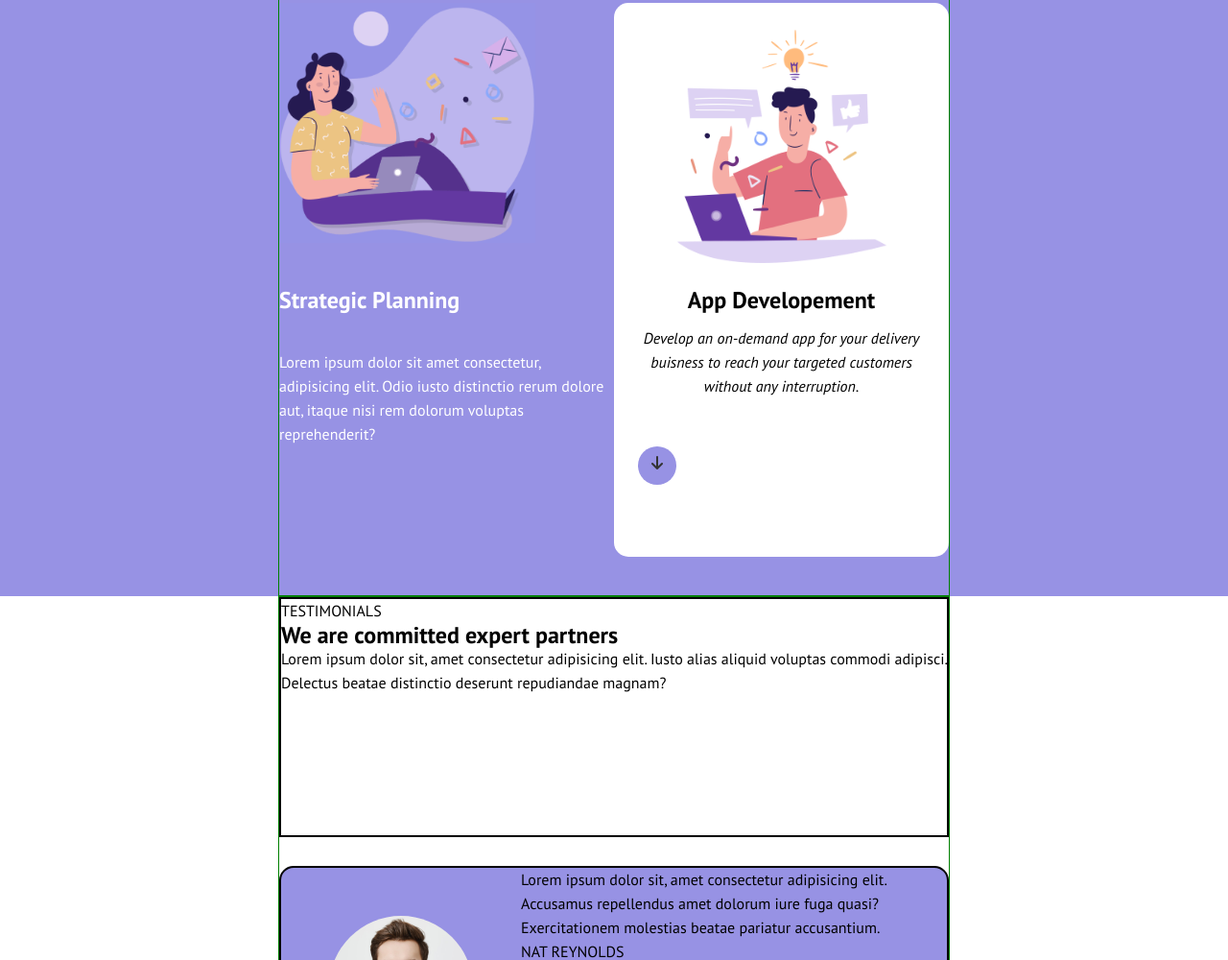
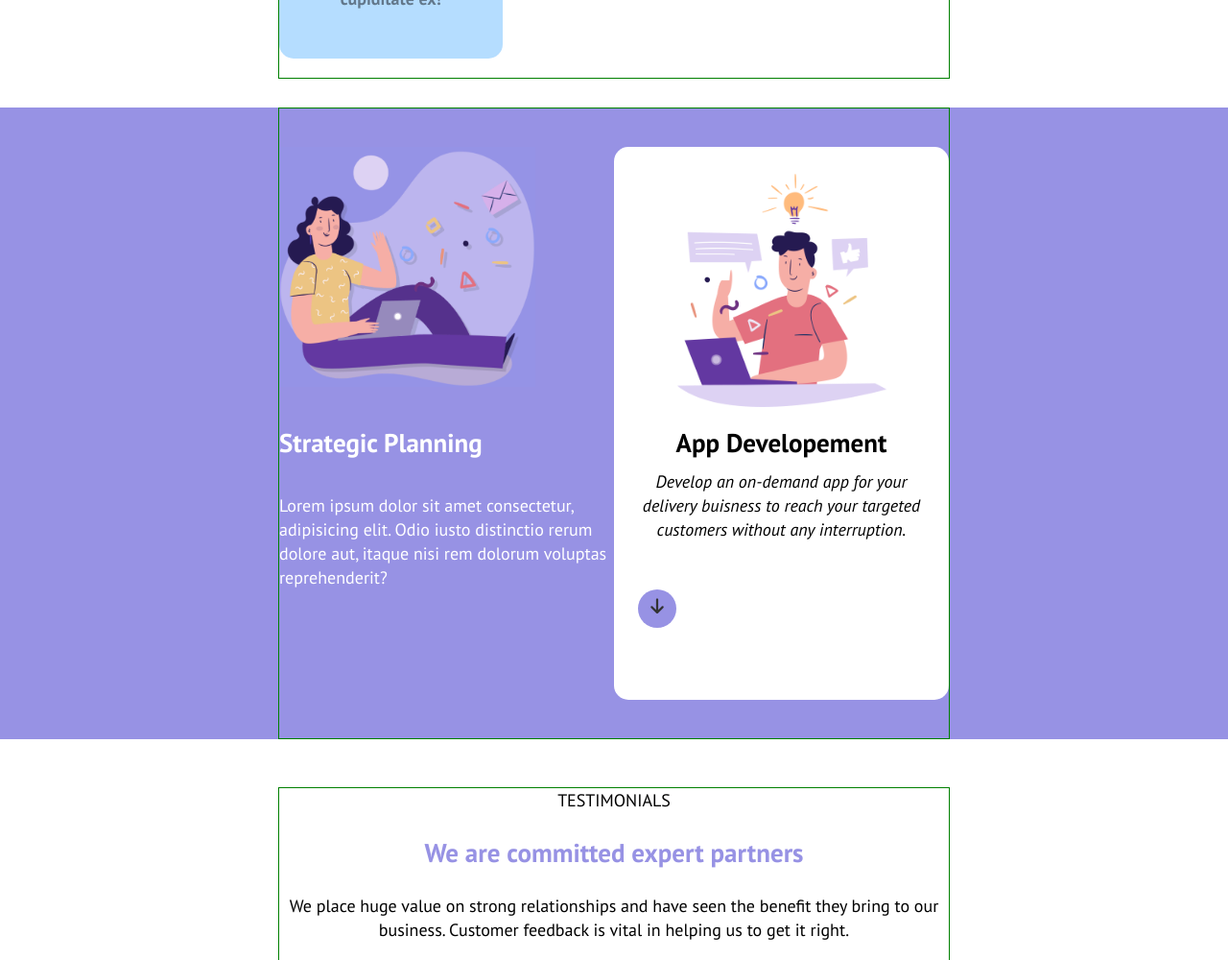
Before and after one commit to Alethepata/htmlcss-responsive-layout, a plain HTML site: page index.html in a window 1280 px wide. Shown: the part 1800-2800 px from the top of the page at 96% size. Drawn offline with Linux system fonts and the light colour scheme.

Commit message:
[Edit] 3° section text

```diff
--- a/css/style.css
+++ b/css/style.css
@@ -6,6 +6,7 @@
 body{
     font-family: 'PT Sans';
     line-height: 25px;
+    font-size: 18px;
 }
 
 .debug{
@@ -198,6 +199,34 @@ section:nth-child(2) .link i {
 
 /* 3° SECTION */
 
+section:nth-child(3){
+    text-align: center;
+    margin: 50px 0;
+
+}
+section:nth-child(3) h1{
+    color: var(--violet);
+    margin: 30px 0;
+}
+section:nth-child(3) .card{
+    color: var(--white);
+    margin-bottom: 40px;
+}
+section:nth-child(3) .card p::before{
+    content: '\275D';
+    font-size: 30px;
+}
+section:nth-child(3) .card p::after{
+    content: '\275E';
+    font-size: 30px;
+}
+section:nth-child(3) .card p{
+    margin-bottom: 10px;
+}
+section:nth-child(3) .card span{
+    font-weight: 700;
+}
+
 section:nth-child(3) .row:not(.row:first-child){
     background-color:var(--violet) ;
     margin:30px 0 ;
--- a/index.html
+++ b/index.html
@@ -130,7 +130,7 @@
         <section>  <!-- 3° SECTION -->
             <div class="container">
                 <div class="row">
-                    <div class="col debug debug-col">
+                    <div class="col">
                         <span>
                             TESTIMONIALS
                         </span>
@@ -138,18 +138,18 @@
                             We are committed expert partners
                         </h1>
                         <p>
-                            Lorem ipsum dolor sit, amet consectetur adipisicing elit. Iusto alias aliquid voluptas commodi adipisci. Delectus beatae distinctio deserunt repudiandae magnam?
+                            We place huge value on strong relationships and have seen the benefit they bring to our business. Customer feedback is vital in helping us to get it right.
                         </p>
                     </div>
                 </div>
-                <div class="row border-radius debug flex direction">
+                <div class="row border-radius flex direction">
                     <div class="card">
                         <div class="col">
                             <img src="img/testimonial1.jpg" alt="">
                         </div>
                         <div class="col">
                             <p>
-                                Lorem ipsum dolor sit, amet consectetur adipisicing elit. Accusamus repellendus amet dolorum iure fuga quasi? Exercitationem molestias beatae pariatur accusantium.
+                                Vitae suscipit tellus mauris a diam maecenas sed enim ut. Mauris augue neque gravida in fermentum. Praesent semper feugiat nibh pulvinar proin.
                             </p>
                             <span>
                                 NAT REYNOLDS
@@ -157,14 +157,14 @@
                         </div>
                     </div>
                 </div>
-                <div class="row border-radius debug flex direction">
+                <div class="row border-radius flex direction">
                     <div class="card">
                         <div class="col">
                             <img src="img/testimonial2.jpg" alt="">
                         </div>
                         <div class="col">
                             <p>
-                                Lorem ipsum dolor sit, amet consectetur adipisicing elit. Accusamus repellendus amet dolorum iure fuga quasi? Exercitationem molestias beatae pariatur accusantium.
+                                Pharetra vel turpis nunc eget lorem. Quisque id diam vel quam elementum pulvinar etiam. Urna porttitor rhoncus dolor purus non enim praesent elementum.
                             </p>
                             <span>
                                 CECILIA ALMENDA
@@ -172,14 +172,14 @@
                         </div>
                     </div>
                 </div>
-                <div class="row border-radius debug flex direction">
+                <div class="row border-radius flex direction">
                     <div class="card">
                         <div class="col">
                             <img src="img/testimonial3.jpg" alt="">
                         </div>
                         <div class="col">
                             <p>
-                                Lorem ipsum dolor sit, amet consectetur adipisicing elit. Accusamus repellendus amet dolorum iure fuga quasi? Exercitationem molestias beatae pariatur accusantium.
+                                Mauris augue neque gravida in fermentum. Praesent semper feugiat nibh sed pulvinar proin. Nibh nisl condimentum id venenatis a condimentum.
                             </p>
                             <span>
                                 BOB ROBERTS
```
